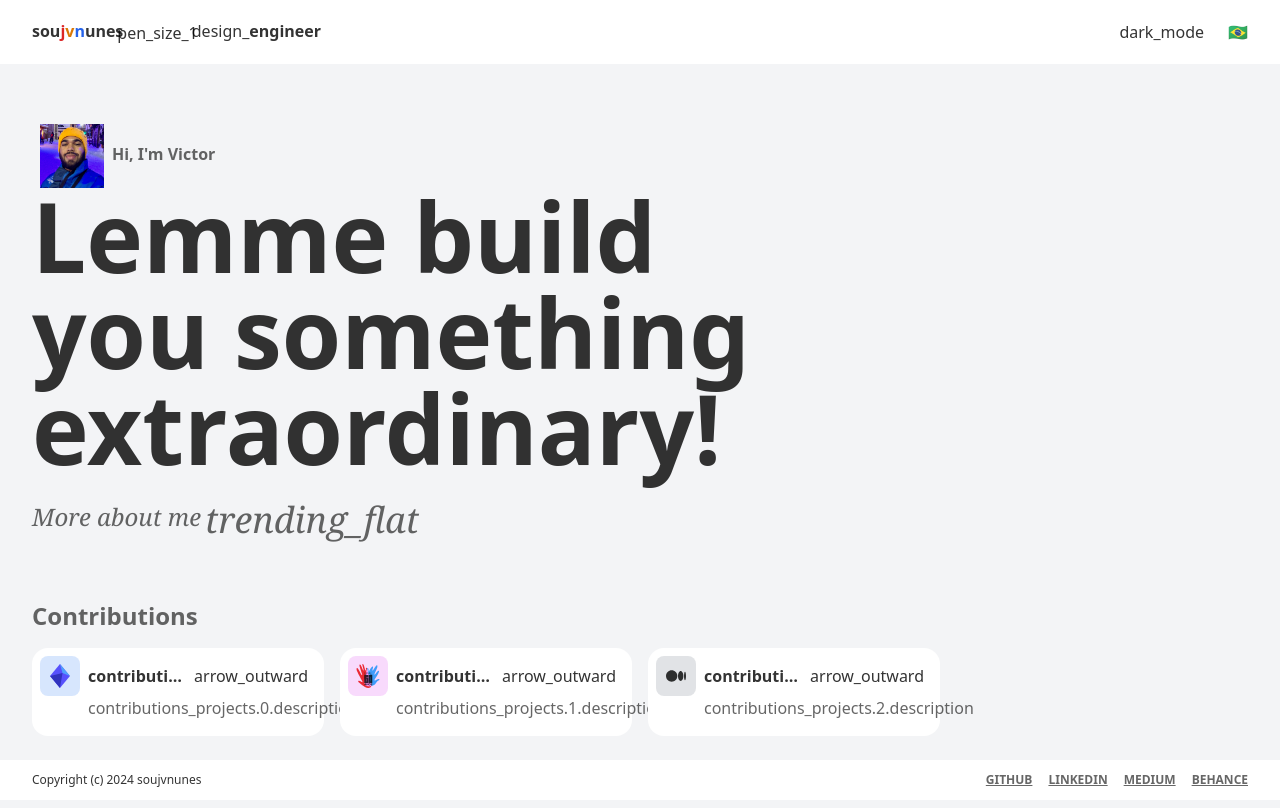
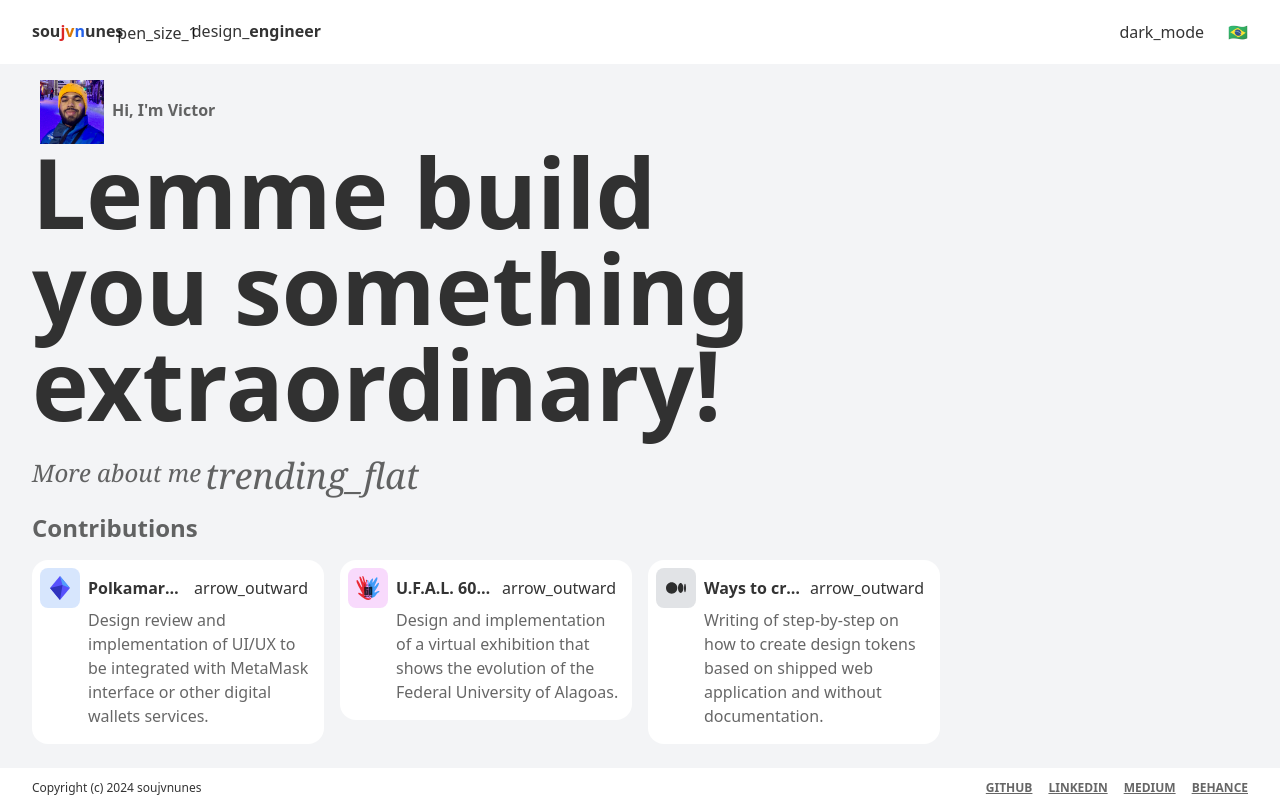
Before and after one commit to soujvnunes/soujvnunes.github.io, a React (Vite) app: page / in a window 1280 px wide. Built offline with nearby package versions, Linux system fonts and the light colour scheme.

Commit message:
feat(App): implement ContributionsSection and Footer

```diff
--- a/src/App.tsx
+++ b/src/App.tsx
@@ -1,8 +1,5 @@
-import classNames from "consts/classNames";
-import PROJECTS from "consts/projects";
-import SOCIALS from "consts/socials";
-import cn from "helpers/cn";
-import Card from "components/Card";
+import ContributionsSection from "components/ContributionsSection";
+import Footer from "components/Footer";
 import Header from "components/Header";
 import IntroSection from "components/IntroSection";
 
@@ -12,64 +9,8 @@ export default function App() {
       <Header />
       <main className="flex flex-col grow">
         <IntroSection />
-        <section
-          role="feed"
-          className={cn(classNames.container.root, "lg:mb-6 mb-4")}
-        >
-          <h2
-            className={cn(
-              classNames.text.secondary,
-              "mb-2 font-bold lg:mb-4 lg:text-2xl",
-            )}
-          >
-            Contributions
-          </h2>
-          <ul className="-mr-2 -mt-2 flex w-[calc(100%+0.5rem)] flex-wrap md:-mr-3 md:-mt-3 md:w-[calc(100%+0.75rem)] xl:-mr-4 xl:-mt-4 xl:w-[calc(100%+1rem)]">
-            {PROJECTS.map((project) => (
-              <li
-                key={project.title}
-                className="max-w-full grow-0 basis-full pr-2 pt-2 md:max-w-[50%] md:basis-1/2 md:pr-3 md:pt-3 xl:max-w-[25%] xl:basis-1/4 xl:pr-4 xl:pt-4"
-              >
-                <Card
-                  label={project.title}
-                  href={project.description}
-                  icon={{
-                    name: project.icon.name,
-                  }}
-                  className={{
-                    startItem: project.className.startItem,
-                  }}
-                >
-                  {project.description}
-                </Card>
-              </li>
-            ))}
-          </ul>
-        </section>
-        <footer
-          className={cn(
-            classNames.surface.primary,
-            "flex items-center pl-8 pr-8 text-xs max-lg:pb-2 max-lg:pt-2 lg:h-10 max-lg:flex-col",
-          )}
-        >
-          <span className="max-lg:mb-2">
-            Copyright (c) {new Date().getFullYear()} soujvnunes
-          </span>
-          <ul className="flex space-x-4 lg:ml-auto">
-            {SOCIALS.map((social) => (
-              <li key={social.title}>
-                <a
-                  className="underline uppercase text-black/60 hover:text-black/80 dark:text-white/80 dark:hover:text-white"
-                  href={social.href}
-                  target="_blank"
-                  rel="noreferrer"
-                >
-                  <strong>{social.title}</strong>
-                </a>
-              </li>
-            ))}
-          </ul>
-        </footer>
+        <ContributionsSection />
+        <Footer />
       </main>
     </>
   );
```
